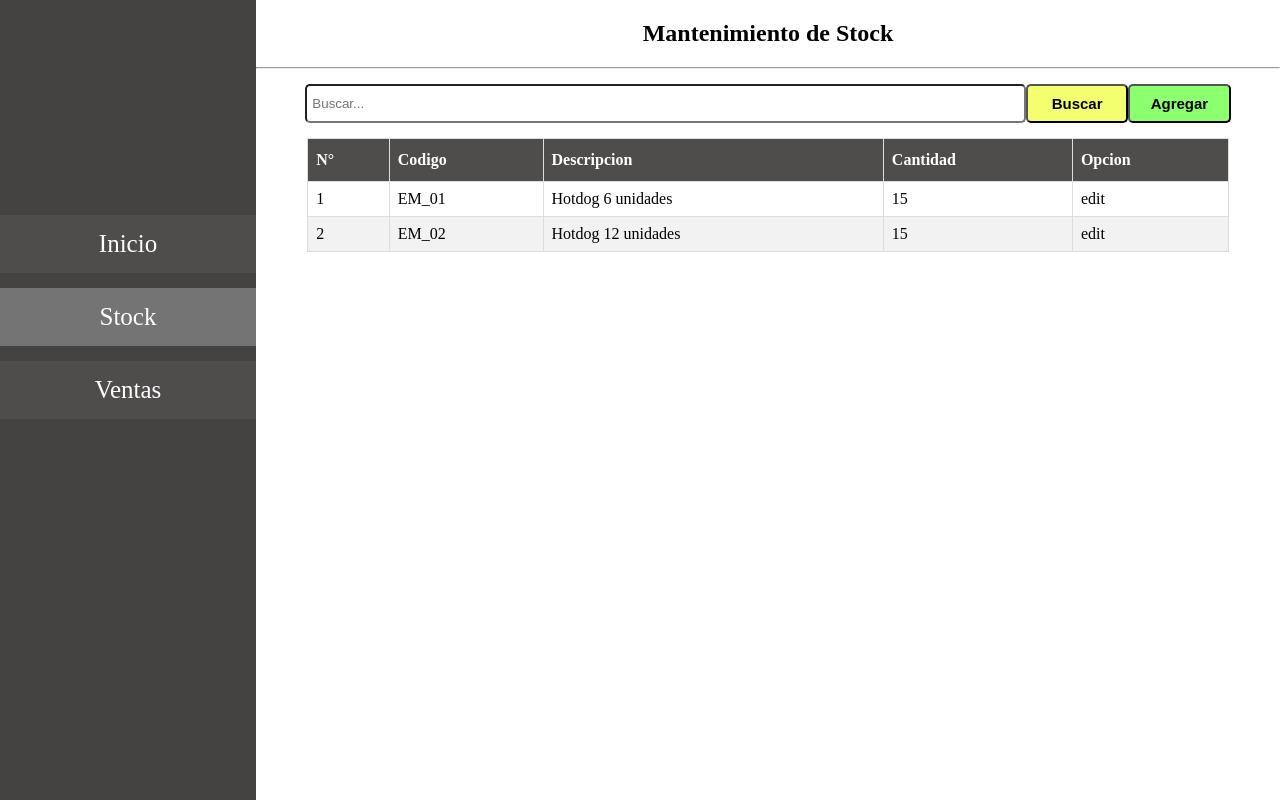
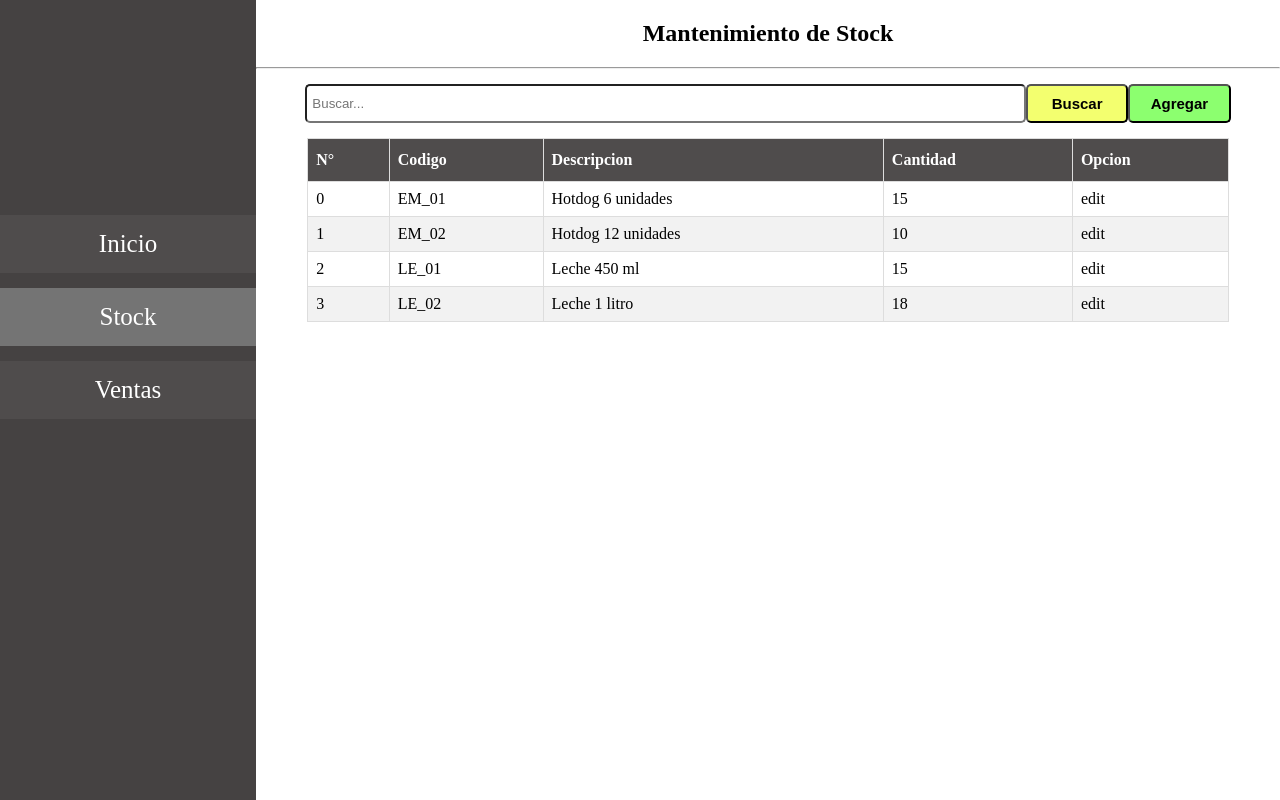
Before and after one commit to Brayan1951/Proyecto-EFSRT, a React (Vite) app: page /stock in a window 1280 px wide. Built offline with nearby package versions, Linux system fonts and the light colour scheme.

Commit message:
data stock add

```diff
--- /dev/null
+++ b/src/data/data.js
@@ -0,0 +1,29 @@
+export const dataStock=[
+
+    {
+        codigo:"EM_01",
+        descripcion:"Hotdog 6 unidades",
+        precio:15.0,
+        cantidad:15
+    },
+    {
+        codigo:"EM_02",
+        descripcion:"Hotdog 12 unidades",
+        precio:20.0,
+        cantidad:10
+    },
+    {
+        codigo:"LE_01",
+        descripcion:"Leche 450 ml",
+        precio:6.0,
+        cantidad:15
+    },
+    {
+        codigo:"LE_02",
+        descripcion:"Leche 1 litro",
+        precio:12.0,
+        cantidad:18
+    },
+
+
+]
--- /dev/null
+++ b/src/data/funcionStock.js
@@ -0,0 +1,19 @@
+import { dataStock } from "./data";
+
+
+export const returnStock=()=>{
+    return dataStock
+}
+
+
+
+
+
+export const  findById=(id='')=>{
+
+
+
+const stock=dataStock.filter((data)=>data.codigo.startsWith(id.toUpperCase()))
+return stock
+
+}
--- a/src/pages/Stock/StockPage.jsx
+++ b/src/pages/Stock/StockPage.jsx
@@ -1,15 +1,47 @@
-import React from 'react'
+import React, { useEffect, useState } from 'react'
+import useForm from '../../hooks/useForm'
+import { findById, returnStock } from '../../data/funcionStock'
 import './stock.css'
+
+
+
 export default function StockPage() {
+
+  const [stockData, setStockData] = useState([])
+
+  const { search, changeForm } = useForm({ search: '' })
+
+  const Find = () => {
+    console.log(stockData);
+
+    const stock = findById(search)
+    setStockData(stock)
+  }
+
+
+
+  useEffect(() => {
+    const stock = returnStock()
+    setStockData(stock)
+  }, [])
+
+
+
+
+
+
+
+
+
   return (
     <div className='stock_page'>
       <h2>Mantenimiento de Stock</h2>
 
       <hr />
       <div className="formulario">
-        <input type="text" name="search" placeholder="Buscar..." />
+        <input type="text" name="search" placeholder="Buscar..." onChange={changeForm} />
         <div className="buttons">
-          <button className='find'>Buscar</button>
+          <button className='find' onClick={Find}>Buscar</button>
           <button className='add'>Agregar</button>
 
         </div>
@@ -30,20 +62,23 @@ export default function StockPage() {
           </thead>
           <tbody>
 
-            <tr>
-              <td>1</td>
-              <td>EM_01</td>
-              <td>Hotdog 6 unidades</td>
-              <td>15</td>
-              <td>edit</td>
-            </tr>
-            <tr>
-              <td>2</td>
-              <td>EM_02</td>
-              <td>Hotdog 12 unidades</td>
-              <td>15</td>
-              <td>edit</td>
-            </tr>
+            {
+              stockData.map(({ codigo, descripcion, cantidad }, i) => {
+
+                return (
+                  <tr key={i}>
+                    <td>{i}</td>
+                    <td>{codigo}</td>
+                    <td>{descripcion}</td>
+                    <td>{cantidad}</td>
+                    <td>edit</td>
+                  </tr>
+
+                )
+
+              })
+            }
+
           </tbody>
 
 
```
